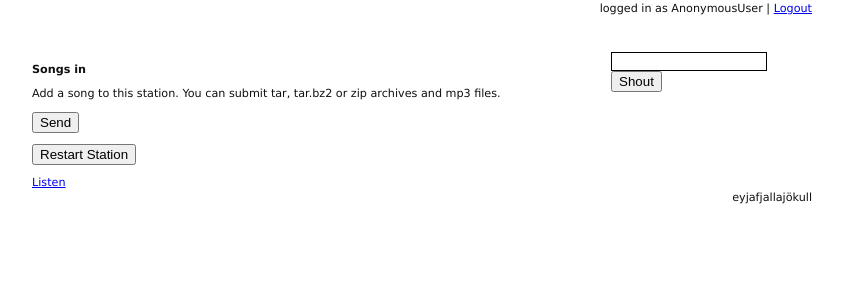
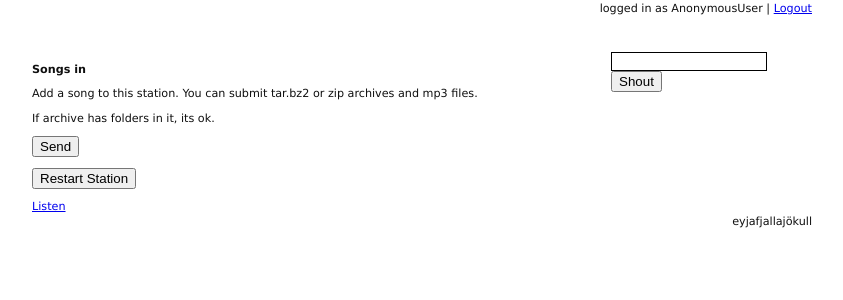
Before and after one commit to refik/uppsala, a Django app: template templates/radio/station.html in a window 1280 px wide. Shown: the part 79-379 px from the top of the page, without its empty margins (218-1061 px from the left). Run offline with Django 3.2, Linux system fonts and the light colour scheme; the template is opened without the code that fills it, so the values that code supplies are empty.

Commit message:
information for station page

```diff
--- a/templates/radio/station.html
+++ b/templates/radio/station.html
@@ -9,7 +9,8 @@
 {% endfor %}
 </ul>
 
-<p>Add a song to this station. You can submit tar, tar.bz2 or zip archives and mp3 files.</p>
+<p>Add a song to this station. You can submit tar.bz2 or zip archives and mp3 files.</p>
+<p>If archive has folders in it, its ok.</p>
 <p>
 <form action="/fileshare/addFile/" method="post" enctype="multipart/form-data">
 	{{ form }}
```
